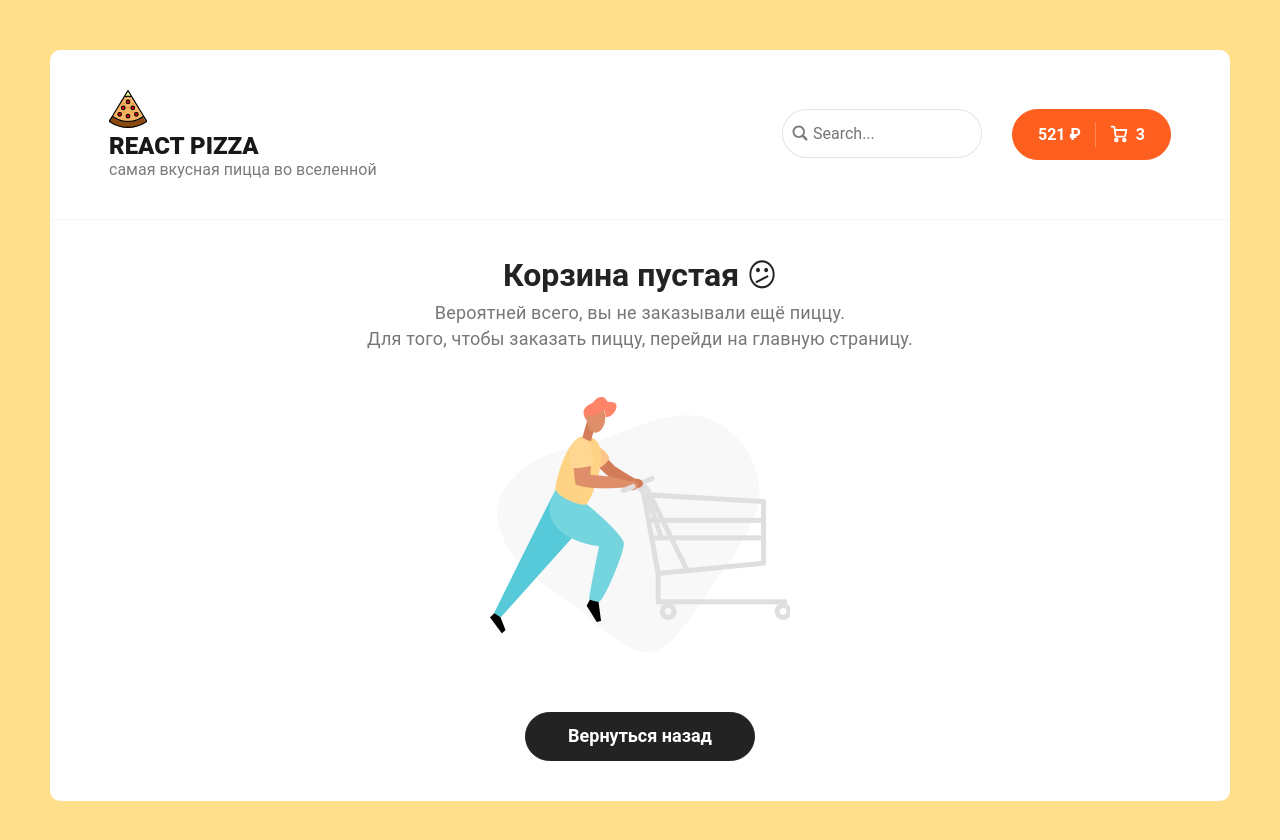
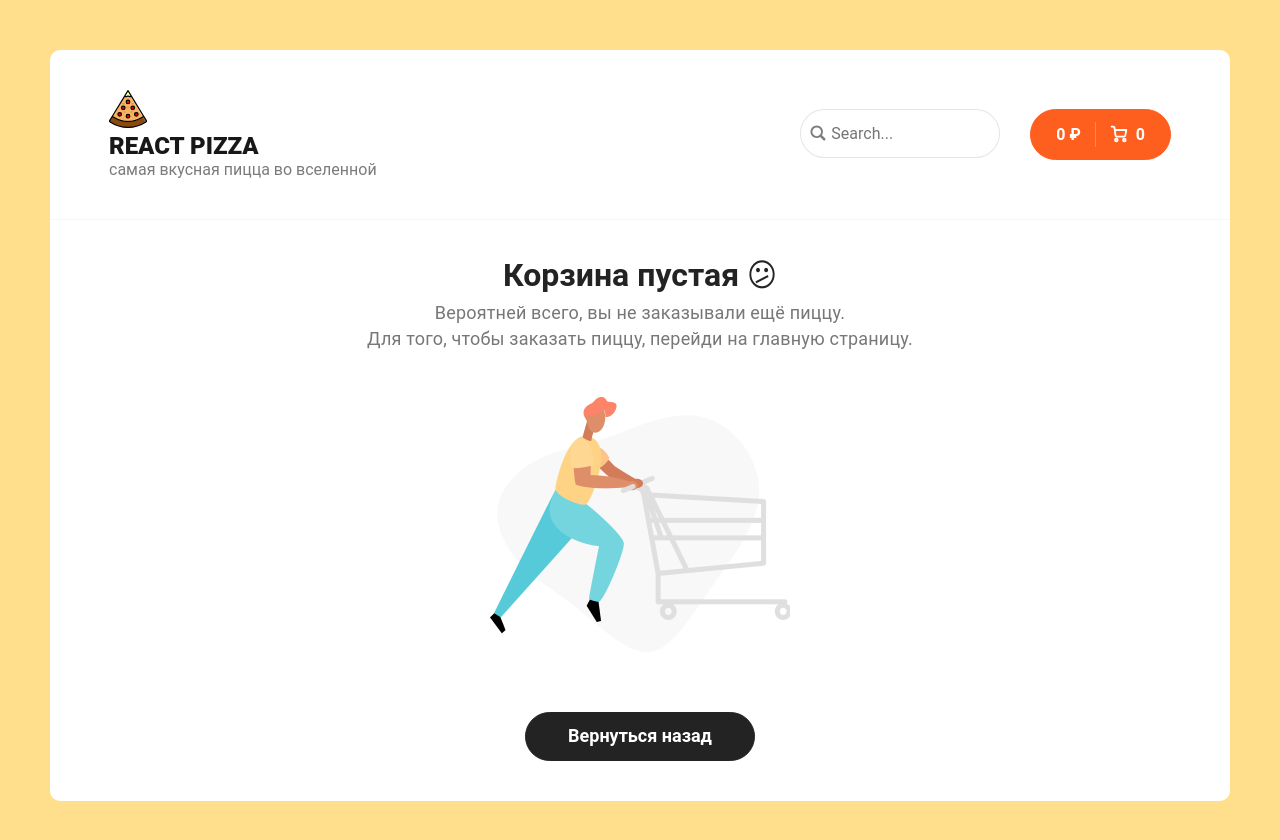
Before and after one commit to damirqa/pizza, a React (Create React App) app: page /cart in a window 1280 px wide. Shown: the top 840 px of the page. Built offline with nearby package versions, Linux system fonts and the light colour scheme.

Commit message:
out total count and amount in header

```diff
--- a/src/components/Header/index.tsx
+++ b/src/components/Header/index.tsx
@@ -3,8 +3,12 @@ import * as s from "./styles";
 import logo from "../../assets/img/pizza-logo.svg";
 import Search from "../Search";
 import { Link } from "react-router-dom";
+import { useReduxSelector } from "../../hooks/hooks";
 
 const Header = () => {
+  const totalCount = useReduxSelector((state) => state.cart.totalCount);
+  const totalAmount = useReduxSelector((state) => state.cart.totalAmount);
+
   return (
     <s.Root>
       <s.Container>
@@ -21,7 +25,7 @@ const Header = () => {
           <Search />
           <Link to="/cart">
             <s.ButtonCart as="a">
-              <s.Counter>521 ₽</s.Counter>
+              <s.Counter>{totalAmount} ₽</s.Counter>
               <s.Delimiter />
               <s.svg
                 width="18"
@@ -52,7 +56,7 @@ const Header = () => {
                   strokeLinejoin="round"
                 />
               </s.svg>
-              <s.Price>3</s.Price>
+              <s.Price>{totalCount}</s.Price>
             </s.ButtonCart>
           </Link>
         </div>
```
